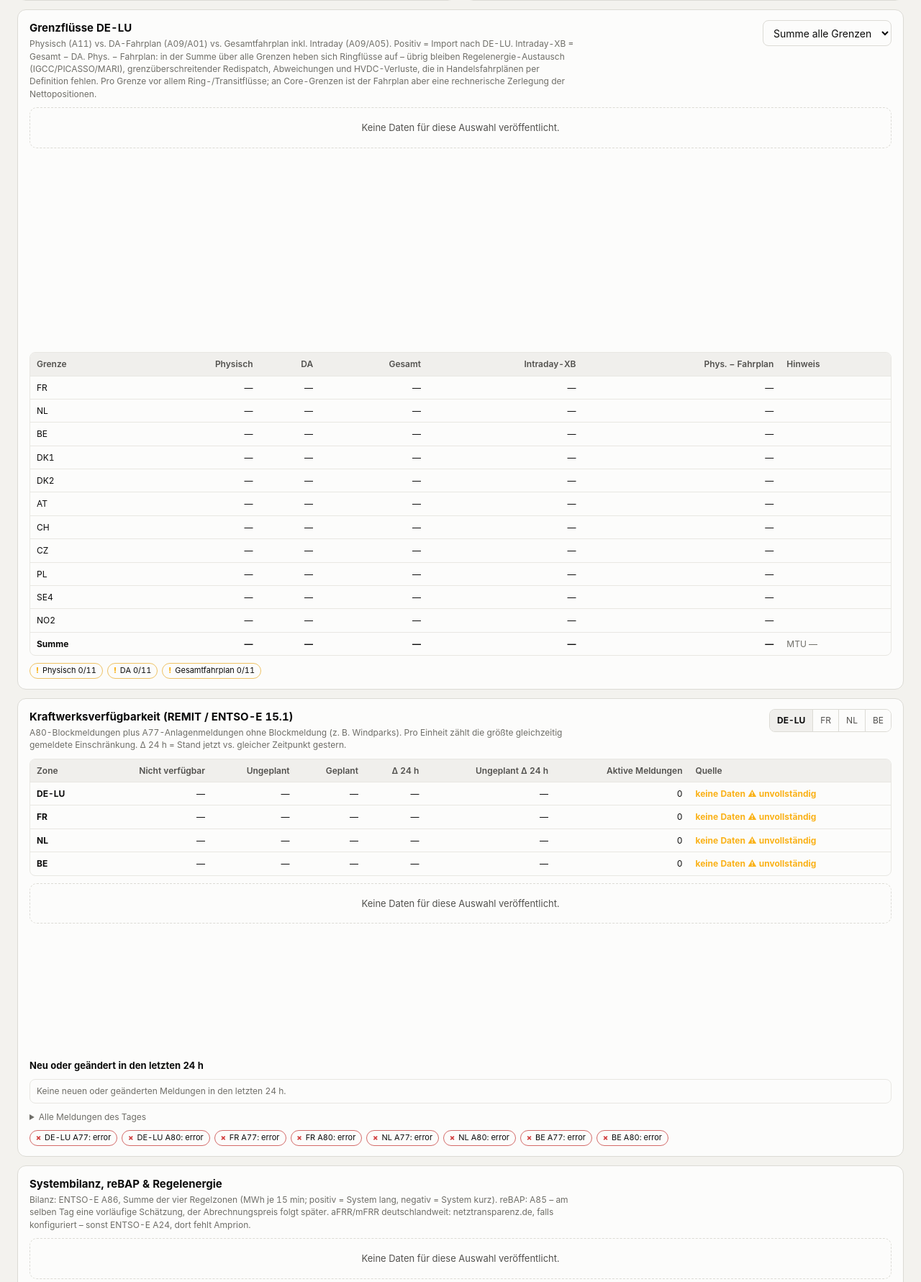
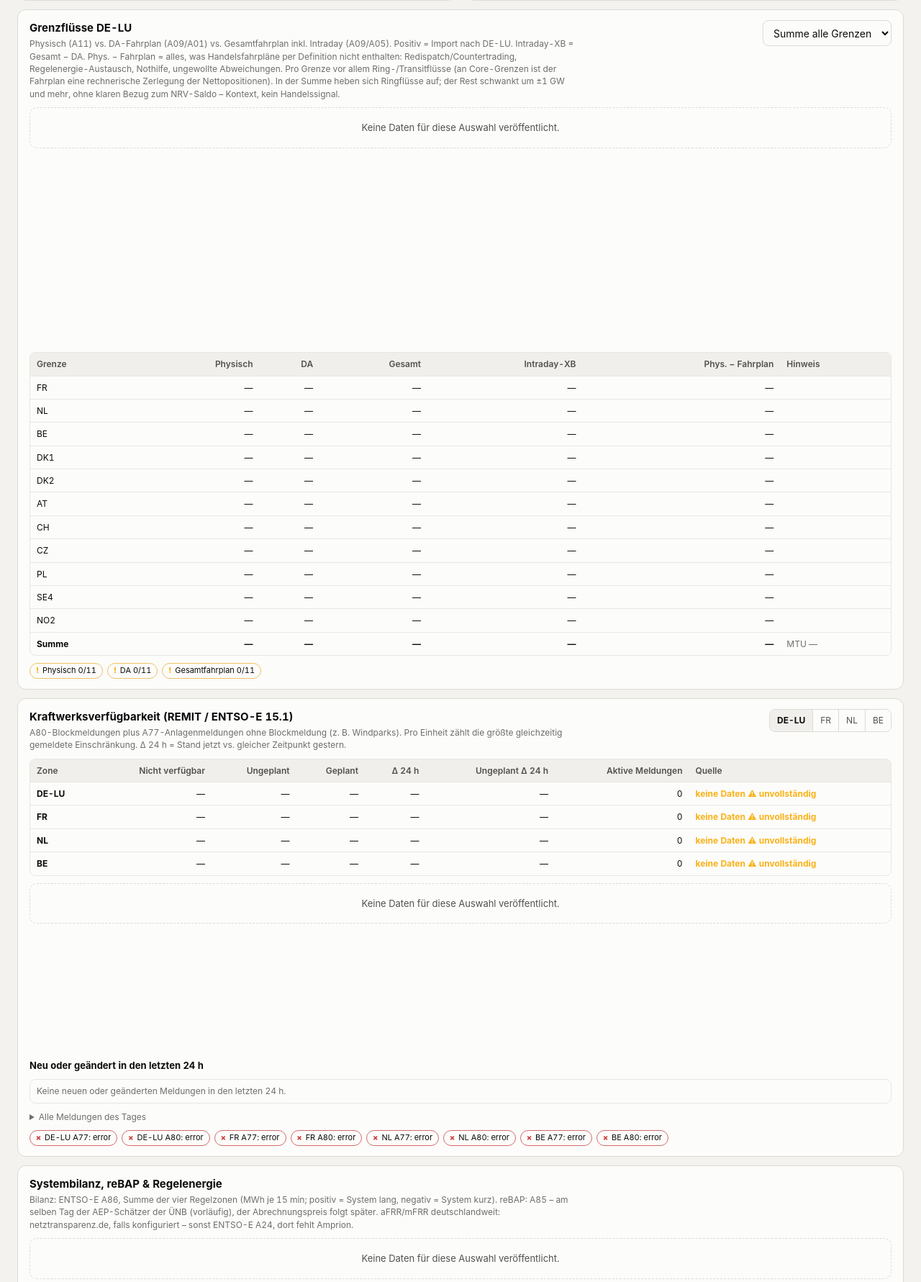
Before and after one commit to ak16o7/de-power-desk, a FastAPI app: page / in a window 1280 px wide. Shown: the part 940-2721 px from the top of the page at 72% size. Run offline with FastAPI, Linux system fonts and the light colour scheme; data that the repository does not hold is empty; some libraries are stand-ins or nearby versions.

Commit message:
Fixes from live validation against ENTSO-E and netztransparenz
Live check 23./24.09.2026 (57 XML comparisons, all exact):
- A86 is published as businessType A19, A01/A02, MWH, docStatus A01;
  A86 x4 vs NRV-Saldo r = -0.993/-0.999 at lag 0.
- ENTSO-E A85 same-day equals the TSOs' AEP-Schaetzer.
- Sum of physical - total schedule: sd 1.1-1.4 GW, r 0.13-0.21 with
  NRV; countertrading DE->DK1 up to 2.2 GW. Wording corrected: it is a
  mix of remedial actions, balancing and publication inconsistencies.

Fixes:
- netztransparenz credentials read at call time (were read before .env
  was loaded, so NTP was never active in local runs).
- HTTP pool 10 -> 64 (urllib3 discarded connections under fan-out).
- Round residual-load KPIs; NRV metric shows its own MTU.
- Tests never hit live netztransparenz when a local .env exists.

```diff
--- a/app/main.py
+++ b/app/main.py
@@ -90,8 +90,11 @@ DEFAULT_NEIGHBORS = list(ALL_NEIGHBORS)
 BALANCING_AREAS = ["50HERTZ", "AMPRION", "TENNET_DE", "TRANSNETBW"]
 
 SESSION = requests.Session()
-SESSION.headers.update({"User-Agent": "entsoe-desk/5.0 (+desk dashboard)"})
-SESSION.mount("https://", HTTPAdapter(max_retries=Retry(
+SESSION.headers.update({"User-Agent": "entsoe-desk/5.1 (+desk dashboard)"})
+# The UI loads all panels at once (up to ~50 concurrent upstream calls: borders 12,
+# outages 8, balancing 2x8 + 4 ...); the default pool of 10 made
+# urllib3 discard and re-handshake connections under load.
+SESSION.mount("https://", HTTPAdapter(pool_connections=4, pool_maxsize=64, max_retries=Retry(
     total=2, connect=2, read=2, status=2, backoff_factor=0.35,
     status_forcelist=(429, 500, 502, 503, 504), allowed_methods=frozenset({"GET"}),
     respect_retry_after_header=True, raise_on_status=False,
@@ -824,9 +827,9 @@ def fetch_load(day: str | None, force: bool = False) -> dict[str, Any]:
                 "Residual Load Surprise": as_points(surprise),
             },
             "kpi": {
-                "residual_load_mw": rp[1] if rp else None,
+                "residual_load_mw": round(rp[1], 1) if rp else None,
                 "as_of": rp[0].isoformat() if rp else None,
-                "residual_surprise_mw": sp[1] if sp else None,
+                "residual_surprise_mw": round(sp[1], 1) if sp else None,
                 "residual_surprise_1h_mw": round(surprise_1h, 1) if surprise_1h is not None else None,
                 "surprise_as_of": sp[0].isoformat() if sp else None,
                 "forecast_basis": "day-ahead load − day-ahead RES",
@@ -884,17 +887,17 @@ def fetch_borders(day: str | None, neighbors: list[str], force: bool = False) ->
     # A09 contract types: A01 = day-ahead, A05 = total (all horizons incl.
     # intraday). Total − DA = cross-border intraday trade.
     # Physical − total ("unscheduled") must be read differently per level
-    # (ENTSO-E DDD v3r4, TR 12.1.F/12.1.G):
-    # * Sum over ALL borders: loop/transit flows enter on one border and leave
-    #   on another, so they cancel. What remains is everything the commercial
-    #   schedules exclude by definition - TSO balancing-energy exchange
-    #   (IGCC/PICASSO/MARI), cross-border remedial actions, emergency
-    #   assistance - plus unintended deviations, HVDC losses (DC flows are
-    #   metered at the sending end) and data gaps.
-    # * Per border: loop/transit flows dominate, but on flow-based (Core)
-    #   borders the scheduled exchange is itself a computed decomposition of
-    #   net positions (Euphemia bilateral topology), not a traded path, so the
-    #   per-border difference is partly an allocation artefact.
+    # (ENTSO-E DDD v3r4, TR 12.1.F/12.1.G). Commercial schedules exclude by
+    # definition: remedial actions (redispatch/countertrading), balancing-energy
+    # exchange, emergency assistance and unintended flows.
+    # * Per border: loop/transit flows dominate; on flow-based (Core) borders the
+    #   scheduled exchange is itself a computed decomposition of net positions
+    #   (Euphemia bilateral topology), so part of it is an allocation artefact.
+    # * Sum over ALL borders: loop flows cancel. Live check 23./24.09.2026: the
+    #   remainder swung by +-1.1-1.4 GW (sd) and correlated only weakly with the
+    #   NRV-Saldo (r 0.13-0.21); countertrading DE->DK1 reached 2.2 GW. It is a
+    #   mix of remedial actions, balancing exchange and publication
+    #   inconsistencies - context, not a trading signal.
     metrics = (("physical", "A11", None), ("scheduled", "A09", "A01"), ("total", "A09", "A05"))
 
     def work():
@@ -998,11 +1001,12 @@ def fetch_borders(day: str | None, neighbors: list[str], force: bool = False) ->
         result["freshness"] = {"physical_through": latest_timestamp(totals_phys)}
         result["methodology"] = (
             "Positive = import into DE-LU. Intraday-XB = total schedule (A09/A05) - day-ahead schedule (A09/A01). "
-            "Physical - total schedule: summed over all borders, loop flows cancel; the remainder is cross-border "
-            "balancing energy (IGCC/PICASSO/MARI), remedial actions, emergency assistance, unintended deviation, "
-            "HVDC losses and data gaps, all of which the commercial schedules exclude by definition (TR 12.1.F). "
-            "Per border it is mostly loop/transit flow, but on flow-based Core borders the bilateral schedule is a "
-            "computed decomposition of net positions, so part of the difference is an allocation artefact.")
+            "Physical - total schedule: commercial schedules exclude remedial actions (redispatch/countertrading), "
+            "balancing-energy exchange, emergency assistance and unintended flows (TR 12.1.F). Per border it is "
+            "mostly loop/transit flow; on flow-based Core borders the bilateral schedule is a computed decomposition "
+            "of net positions. Summed over all borders loop flows cancel; the remainder (live 23./24.09.2026: "
+            "sd 1.1-1.4 GW, r 0.13-0.21 with the NRV-Saldo) mixes remedial actions, balancing exchange and "
+            "publication inconsistencies and is not a trading signal.")
         return result
 
     return cached(key, ttl_for(d, max(CACHE_SECONDS, 600)), force, work)
@@ -1726,7 +1730,7 @@ def fetch_balancing(day: str | None, force: bool = False) -> dict[str, Any]:
             "activation_areas": {family: {area: {"state": v["state"], "selected_processes": v["selected_processes"],
                 "up": as_points(v["up"]), "down": as_points(v["down"]), "net": as_points(v["net"])}
                 for area, v in data["areas"].items()} for family, data in (("aFRR", afrr), ("mFRR", mfrr))},
-            "note": "Imbalance: A86 businessType A19 (total imbalance volume D), MWh per 15 min; flowDirection A01 = surplus (+, long), A02 = deficit (-, short), A03 = balanced (0); unknown codes are dropped and listed under sources.A86.ignored. reBAP: A85; same-day values are preliminary estimates, final only if docStatus = A02. Germany-wide aFRR/mFRR comes from netztransparenz.de when configured; ENTSO-E A24 lacks Amprion, so its sum is shown only as an explicitly partial figure.",
+            "note": "Imbalance: A86 businessType A19 (total imbalance volume D), MWh per 15 min; flowDirection A01 = surplus (+, long), A02 = deficit (-, short), A03 = balanced (0); unknown codes are dropped and listed under sources.A86.ignored. reBAP: A85; same-day values are preliminary (identical to the TSOs' AEP-Schaetzer on netztransparenz.de, checked 24.09.2026), final only if docStatus = A02. Germany-wide aFRR/mFRR comes from netztransparenz.de when configured; ENTSO-E A24 lacks Amprion, so its sum is shown only as an explicitly partial figure.",
         }
 
     return cached(key, ttl_for(d, max(CACHE_SECONDS, 600)), force, work)
--- a/app/static/app.js
+++ b/app/static/app.js
@@ -262,7 +262,7 @@
 
     const rows = (d.table || []).slice().sort((a, c) => Math.abs(c.physical ?? 0) - Math.abs(a.physical ?? 0));
     const flagText = { zero_flow_all_day: '0 MW ganztägig – Ausfall/Wartung?', zero_physical_with_schedule: '0 MW physisch trotz Fahrplan' };
-    $('tFlow').innerHTML = `<thead><tr><th>Grenze</th><th class="num">Physisch</th><th class="num">DA</th><th class="num">Gesamt</th><th class="num">Intraday-XB</th><th class="num" title="Pro Grenze: v. a. Ring-/Transitflüsse (Core: Fahrplan ist rechnerische Zerlegung). Summe: Regelenergie-Austausch, Redispatch, Abweichungen – Ringflüsse heben sich auf.">Phys. − Fahrplan</th><th>Hinweis</th></tr></thead><tbody>` +
+    $('tFlow').innerHTML = `<thead><tr><th>Grenze</th><th class="num">Physisch</th><th class="num">DA</th><th class="num">Gesamt</th><th class="num">Intraday-XB</th><th class="num" title="Pro Grenze: v. a. Ring-/Transitflüsse (Core: Fahrplan ist rechnerische Zerlegung). Summe: Ringflüsse heben sich auf; Rest = Redispatch/Countertrading, Regelenergie, Datenabweichungen – kein Handelssignal.">Phys. − Fahrplan</th><th>Hinweis</th></tr></thead><tbody>` +
       rows.map((r) => `<tr><td>${esc(BORDER_NAMES[r.border] || r.border)}</td><td class="num">${sgn(r.physical)}</td><td class="num">${sgn(r.scheduled)}</td><td class="num">${sgn(r.total)}</td><td class="num">${sgn(r.intraday)}</td><td class="num">${sgn(r.unscheduled)}</td><td>${r.flag ? `<span class="flag">⚠ ${esc(flagText[r.flag] || r.flag)}</span>` : ''}</td></tr>`).join('') +
       `<tr><td><b>Summe</b></td><td class="num"><b>${sgn(k.net_import_mw)}</b></td><td class="num"><b>${sgn(k.da_schedule_mw)}</b></td><td class="num"><b>${sgn(k.total_schedule_mw)}</b></td><td class="num"><b>${sgn(k.intraday_xb_mw)}</b></td><td class="num"><b>${sgn(k.unscheduled_mw)}</b></td><td class="muted">MTU ${hhmm(k.as_of)}</td></tr></tbody>`;
     $('srcFlow').innerHTML = [
@@ -361,7 +361,7 @@
       metric(prelim ? 'reBAP jetzt (vorläufig)' : 'reBAP jetzt', `${fmt(price, NF2)} €/MWh`, `MTU ${hhmm(k.price_as_of)}${prelim ? ' · Schätzung, Abrechnungspreis folgt' : ' · final'}`),
       metric('reBAP Ø / Max / Min', `${fmt(k.day_avg_price_eur_mwh)} / ${fmt(k.day_max_price_eur_mwh)} / ${fmt(k.day_min_price_eur_mwh)}`, '€/MWh seit 00:00'),
       metric('aFRR netto', isNum(k.afrr_de_mw) ? `${sgn(k.afrr_de_mw)} MW` : isNum(k.afrr_partial_mw) ? `${sgn(k.afrr_partial_mw)} MW*` : '—', esc(k.activation_source || 'keine Quelle')),
-      metric('NRV-Saldo', isNum(k.nrv_saldo_mw) ? `${sgn(k.nrv_saldo_mw)} MW` : '—', isNum(k.nrv_saldo_mw) ? (k.nrv_state === 'deficit' ? 'Unterdeckung' : 'Überdeckung') : 'netztransparenz.de nicht konfiguriert'),
+      metric('NRV-Saldo', isNum(k.nrv_saldo_mw) ? `${sgn(k.nrv_saldo_mw)} MW` : '—', isNum(k.nrv_saldo_mw) ? `${k.nrv_state === 'deficit' ? 'Unterdeckung' : k.nrv_state === 'surplus' ? 'Überdeckung' : 'ausgeglichen'} · MTU ${hhmm(k.nrv_as_of)}` : 'netztransparenz.de nicht konfiguriert'),
     ].join('');
     const ntpOk = src.NTP?.state === 'ok';
     $('srcSys').innerHTML = Object.entries(src).map(([key, v]) => {
--- a/app/templates/index.html
+++ b/app/templates/index.html
@@ -85,7 +85,7 @@
 
     <article class="panel wide" id="pFlow">
       <div class="panel-head">
-        <div><h2>Grenzflüsse DE-LU</h2><p>Physisch (A11) vs. DA-Fahrplan (A09/A01) vs. Gesamtfahrplan inkl. Intraday (A09/A05). Positiv = Import nach DE-LU. Intraday-XB = Gesamt − DA. Phys. − Fahrplan: in der Summe über alle Grenzen heben sich Ringflüsse auf – übrig bleiben Regelenergie-Austausch (IGCC/PICASSO/MARI), grenzüberschreitender Redispatch, Abweichungen und HVDC-Verluste, die in Handelsfahrplänen per Definition fehlen. Pro Grenze vor allem Ring-/Transitflüsse; an Core-Grenzen ist der Fahrplan aber eine rechnerische Zerlegung der Nettopositionen.</p></div>
+        <div><h2>Grenzflüsse DE-LU</h2><p>Physisch (A11) vs. DA-Fahrplan (A09/A01) vs. Gesamtfahrplan inkl. Intraday (A09/A05). Positiv = Import nach DE-LU. Intraday-XB = Gesamt − DA. Phys. − Fahrplan = alles, was Handelsfahrpläne per Definition nicht enthalten: Redispatch/Countertrading, Regelenergie-Austausch, Nothilfe, ungewollte Abweichungen. Pro Grenze vor allem Ring-/Transitflüsse (an Core-Grenzen ist der Fahrplan eine rechnerische Zerlegung der Nettopositionen). In der Summe heben sich Ringflüsse auf; der Rest schwankt um ±1 GW und mehr, ohne klaren Bezug zum NRV-Saldo – Kontext, kein Handelssignal.</p></div>
         <div class="panel-tools"><select id="flowBorder" aria-label="Grenze"><option value="TOTAL">Summe alle Grenzen</option></select></div>
       </div>
       <div class="chart" id="chFlow"></div>
@@ -120,7 +120,7 @@
 
     <article class="panel wide" id="pSys">
       <div class="panel-head">
-        <div><h2>Systembilanz, reBAP &amp; Regelenergie</h2><p>Bilanz: ENTSO-E A86, Summe der vier Regelzonen (MWh je 15 min; positiv = System lang, negativ = System kurz). reBAP: A85 – am selben Tag eine vorläufige Schätzung, der Abrechnungspreis folgt später. aFRR/mFRR deutschlandweit: netztransparenz.de, falls konfiguriert – sonst ENTSO-E A24, dort fehlt Amprion.</p></div>
+        <div><h2>Systembilanz, reBAP &amp; Regelenergie</h2><p>Bilanz: ENTSO-E A86, Summe der vier Regelzonen (MWh je 15 min; positiv = System lang, negativ = System kurz). reBAP: A85 – am selben Tag der AEP-Schätzer der ÜNB (vorläufig), der Abrechnungspreis folgt später. aFRR/mFRR deutschlandweit: netztransparenz.de, falls konfiguriert – sonst ENTSO-E A24, dort fehlt Amprion.</p></div>
       </div>
       <div class="chart tall" id="chSys"></div>
       <div class="metrics" id="mSys"></div>
```
Also changed, not shown: app/ntp.py (+11 -5 lines), scripts/live_smoke.py (+7 -1 lines), tests/test_core.py (+2 -2 lines), tests/test_v44.py (+1 -1 lines), tests/test_v51.py (+9 -0 lines), README.md.
